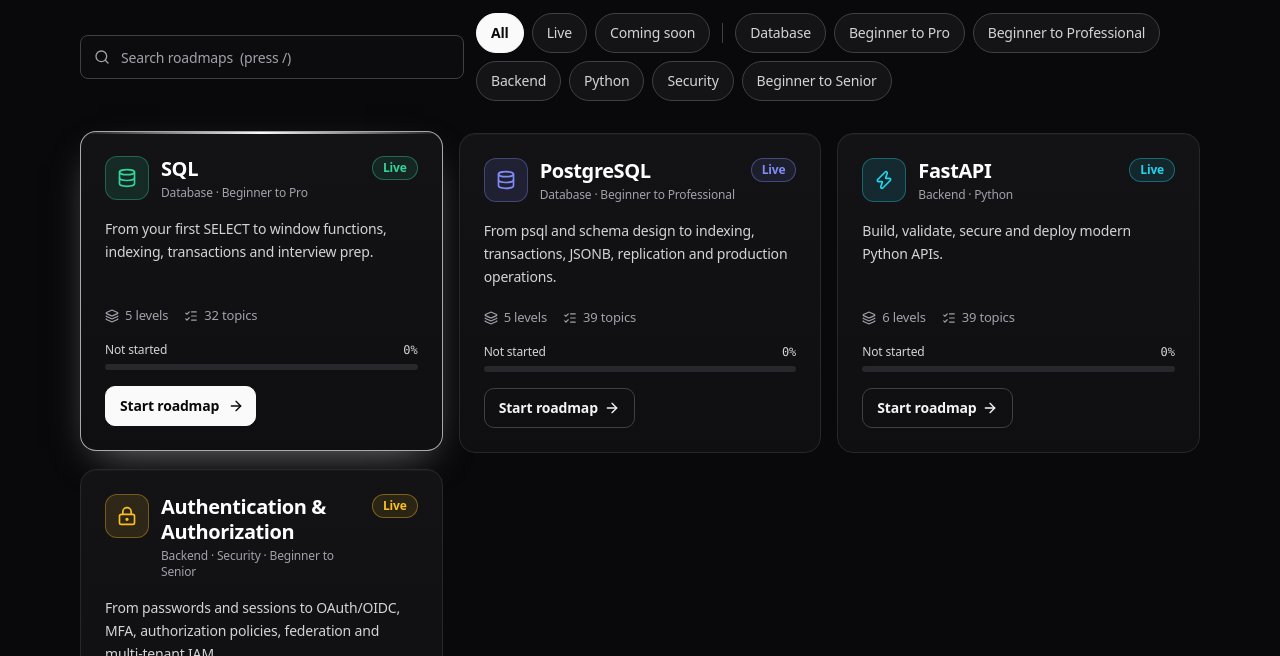
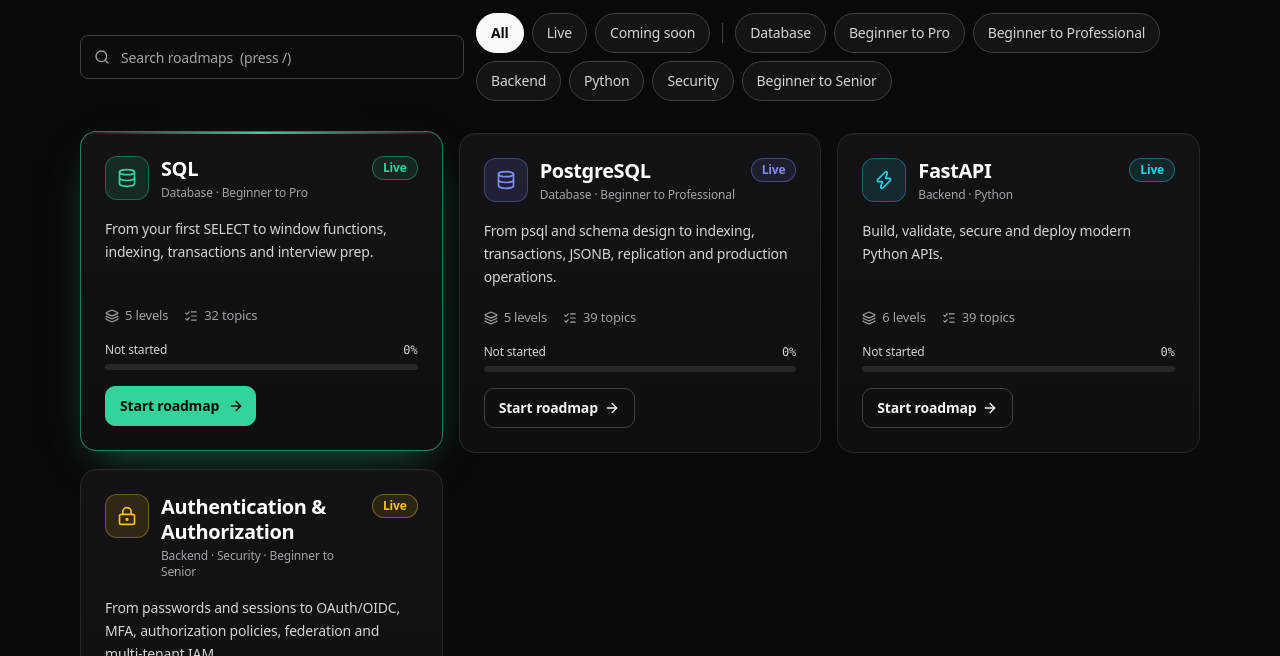
Before and after one commit to SamiKhan43/roadmap-hub, a plain HTML site: page index.html in a window 1280 px wide. In both pictures the pointer is over the link 261 px from the left and 834 px from the top of the page. Shown: the part 542-1198 px from the top of the page. Drawn offline with nearby package versions, Linux system fonts and the light colour scheme.

Commit message:
fix the merge conflicct

```diff
--- a/index.html
+++ b/index.html
@@ -9,7 +9,7 @@
 <script>tailwind.config={theme:{extend:{colors:{slate:{100:"#f4f4f5",200:"#e4e4e7",300:"#d4d4d8",400:"#a1a1aa",500:"#8a8a93",600:"#303036",700:"#232328",800:"#141417",900:"#0c0c0e",950:"#09090b"}}}}}</script>
 <script src="https://unpkg.com/lucide@0.468.0/dist/umd/lucide.min.js"></script>
 <style>
-:root{--line:#27272c;--line-strong:#3f3f46;--ease:cubic-bezier(.2,.8,.2,1);--hover-rgb:250,250,250}
+:root{--line:#27272c;--line-strong:#3f3f46;--ease:cubic-bezier(.2,.8,.2,1)}
 *{-webkit-font-smoothing:antialiased}
 body{background:#09090b radial-gradient(60% 380px at 50% -80px,rgba(255,255,255,.07),transparent) no-repeat;color:#e4e4e7;font-family:ui-sans-serif,system-ui,-apple-system,"Segoe UI",Roboto,"Helvetica Neue",Arial,sans-serif;line-height:1.65;letter-spacing:-.011em}
 .mono{font-family:ui-monospace,"SF Mono","JetBrains Mono",Menlo,Consolas,monospace;letter-spacing:0;font-variant-numeric:tabular-nums}
@@ -32,12 +32,12 @@ body{background:#09090b radial-gradient(60% 380px at 50% -80px,rgba(255,255,255,
 
 /* Cards */
 .card{--rgb:52,211,153;position:relative;display:flex;flex-direction:column;gap:1rem;padding:1.5rem;border-radius:1rem;background:linear-gradient(180deg,#131316,#0f0f12);border:1px solid var(--line);box-shadow:0 1px 0 rgba(255,255,255,.03) inset;transition:border-color 160ms var(--ease),box-shadow 200ms var(--ease),transform 160ms var(--ease);overflow:hidden}
-.card:before{content:"";position:absolute;inset:0 0 auto 0;height:2px;background:linear-gradient(90deg,transparent,rgb(var(--hover-rgb)),transparent);opacity:0;transition:opacity 200ms var(--ease)}
-a.card:hover{transform:translateY(-2px);border-color:rgba(var(--hover-rgb),.65);box-shadow:0 1px 0 rgba(255,255,255,.04) inset,0 16px 40px -18px rgba(var(--hover-rgb),.5)}
+.card:before{content:"";position:absolute;inset:0 0 auto 0;height:2px;background:linear-gradient(90deg,transparent,rgb(var(--rgb)),transparent);opacity:0;transition:opacity 200ms var(--ease)}
+a.card:hover{transform:translateY(-2px);border-color:rgba(var(--rgb),.55);box-shadow:0 1px 0 rgba(255,255,255,.04) inset,0 16px 40px -18px rgba(var(--rgb),.5)}
 a.card:hover:before{opacity:1}
 a.card:active{transform:translateY(0) scale(.995)}
 a.card:hover .go{transform:translateX(3px)}
-a.card:hover .cta{background:rgb(var(--hover-rgb));border-color:rgb(var(--hover-rgb));color:#09090b}
+a.card:hover .cta{background:rgb(var(--rgb));border-color:rgb(var(--rgb));color:#09090b}
 a.card:focus-visible{outline-offset:3px}
 .go{transition:transform 160ms var(--ease)}
 .cta{display:inline-flex;align-items:center;justify-content:center;gap:.375rem;min-height:2.5rem;padding:.375rem .875rem;border-radius:.625rem;border:1px solid var(--line-strong);font-size:.875rem;font-weight:600;color:#f4f4f5;transition:background 160ms var(--ease),color 160ms var(--ease),border-color 160ms var(--ease)}
@@ -53,7 +53,7 @@ a.card:focus-visible{outline-offset:3px}
 
 /* Resume row */
 .resume{--rgb:52,211,153;display:flex;align-items:center;gap:1rem;padding:1rem 1.125rem;border-radius:.875rem;border:1px solid var(--line-strong);background:#111114;transition:border-color 160ms var(--ease),background 160ms var(--ease),transform 120ms var(--ease)}
-.resume:hover{border-color:rgba(var(--hover-rgb),.65);background:#151519}
+.resume:hover{border-color:rgba(var(--rgb),.6);background:#151519}
 .resume:active{transform:scale(.99)}
 .resume:hover .go{transform:translateX(3px)}
 
```
